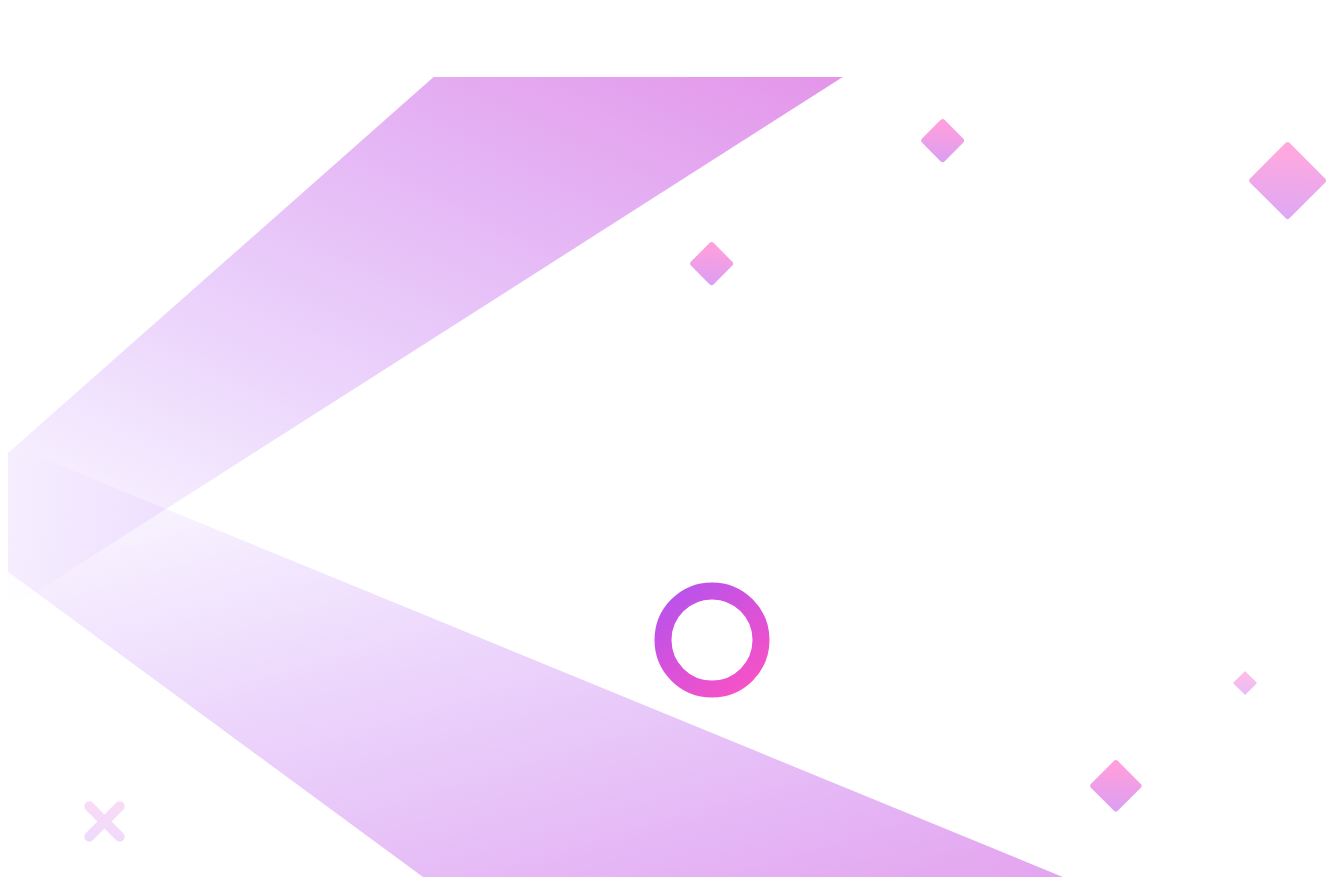
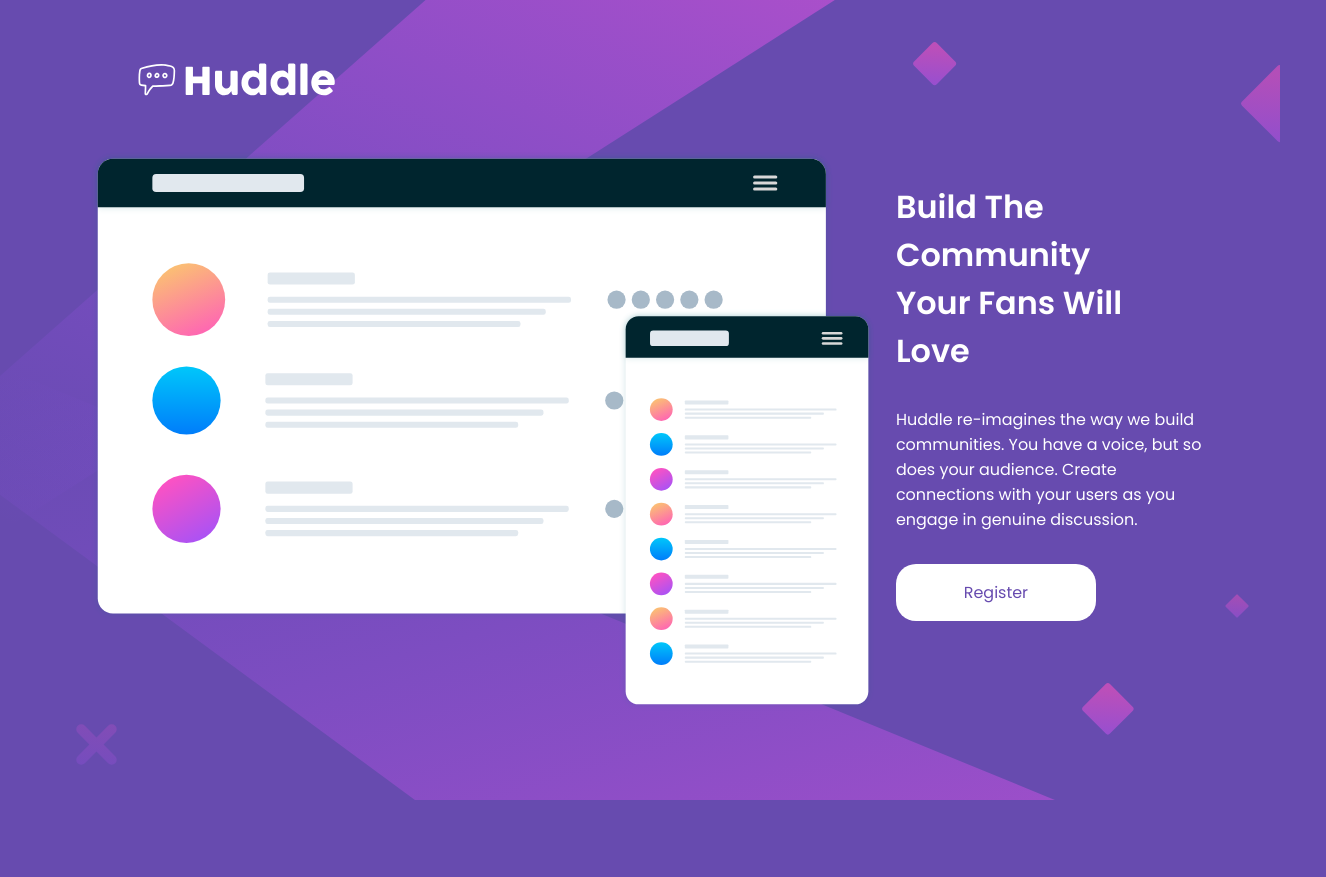
Before and after one commit to MellonFive/devemdobroquest, a plain HTML site: page index.html in a window 1280 px wide. Shown: the top 877 px of the page, 1326 px wide, since content can reach past the window. After the commit the page ends 800 px from the top, so only its background shows below. Drawn offline with nearby package versions, Linux system fonts and the light colour scheme.

Commit message:
HTML e CSS feito

```diff
--- /dev/null
+++ b/css/reset.css
@@ -0,0 +1,10 @@
+* {
+  margin: 0;
+  padding: 0;
+  box-sizing: border-box;
+}
+
+a {
+  color: var(--white-color-font);
+  text-decoration: none;
+}
--- a/css/style.css
+++ b/css/style.css
@@ -0,0 +1,75 @@
+html {
+  font-size: 66.5%;
+}
+
+body {
+  font-family: "Open Sans", sans-serif;
+  background-color: var(--font-color);
+  background-image: url(../images/bg-desktop.svg);
+  padding: 2rem 5rem;
+}
+
+body .image-logo {
+  width: 20rem;
+  margin-left: 7rem;
+  margin-top: 3rem;
+}
+
+.container {
+  max-width: 1100px;
+
+  display: grid;
+  grid:
+  "background-image apresentacao"
+  "background-image apresentacao"
+  "background-image apresentacao";
+
+  margin: 4rem auto 0;
+  height: 50vh;
+}
+
+
+.container .background-image {
+  grid-area: background-image;
+}
+
+.container .background-image img {
+  height: 70vh;
+}
+
+.container .company {
+  grid-area: apresentacao;
+
+  width: 100%;
+  display: flex;
+  flex-direction: column;
+  font-family: "Poppins", sans-serif;
+  margin-left: 2rem;
+}
+
+.container .company .title {
+  width: 80%;
+  font-size: 3rem;
+  color: var(--white-color-font);
+  margin-top: 3rem;
+}
+
+.container .company .description {
+  color: var(--white-color-font);
+  font-size: 1.5rem;
+  line-height: 25px;
+  font-weight: 300;
+  margin-top: 3rem;
+}
+
+.container .company .btn {
+  background-color: var(--white-color-font);
+  padding: 1.5rem 0;
+  border-radius: 20px;
+  color: var(--font-color);
+  width: 200px;
+  text-align: center;
+  font-size: 1.5rem;
+  /* Colocar box-shadow */
+  margin-top: 3rem;
+}
--- /dev/null
+++ b/css/variables.css
@@ -0,0 +1,5 @@
+:root {
+  --font-color: hsl(257, 40%, 49%);
+  --button-color: hsl(300, 69%, 71%);
+  --white-color-font: #FFF;
+}
--- a/index.html
+++ b/index.html
@@ -10,28 +10,33 @@
 
   <title>Frontend Mentor | Huddle landing page with single introductory section</title>
 
+  <link rel="preconnect" href="https://fonts.googleapis.com">
+  <link rel="preconnect" href="https://fonts.gstatic.com" crossorigin>
+  <link href="https://fonts.googleapis.com/css2?family=Poppins:wght@400;600&display=swap" rel="stylesheet">
+
+  <link rel="preconnect" href="https://fonts.googleapis.com">
+  <link rel="preconnect" href="https://fonts.gstatic.com" crossorigin>
+  <link href="https://fonts.googleapis.com/css2?family=Open+Sans:ital,wght@0,300..800;1,300..800&display=swap"
+    rel="stylesheet">
+
+  <link rel="stylesheet" href="css/reset.css">
+  <link rel="stylesheet" href="css/variables.css">
   <link rel="stylesheet" href="css/style.css">
 </head>
 
 <body>
-  <img src="images/logo.svg" alt="Logo">
+  <img class="image-logo" src="images/logo.svg" alt="Logo">
+  <main class="container">
 
-  <main class="container">
-    <section class="backgrounds-images">
-      <div class="desktop-part">
-        <img src="images/bg-desktop.svg" alt="Imagem-desktop">
-      </div>
-
-      <div class="mobile-part">
-        <img src="images/bg-mobile.svg" alt="Imagem-mobile">
-      </div>
+    <section class="background-image">
+      <img src="images/illustration-mockups.svg" alt="Imagem-desktop">
     </section>
 
     <section class="company">
       <h1 class="title">Build The Community Your Fans Will Love</h1>
 
-      <p class="description">Huddle re-imagines the way we build communities. You have a voice, but so does your audience.
-      Create connections with your users as you engage in genuine discussion.</p>
+      <p class="description">Huddle re-imagines the way we build communities. You have a voice, but so does your
+        audience. Create connections with your users as you engage in genuine discussion.</p>
 
       <a href="#" class="btn">Register</a>
     </section>
```
